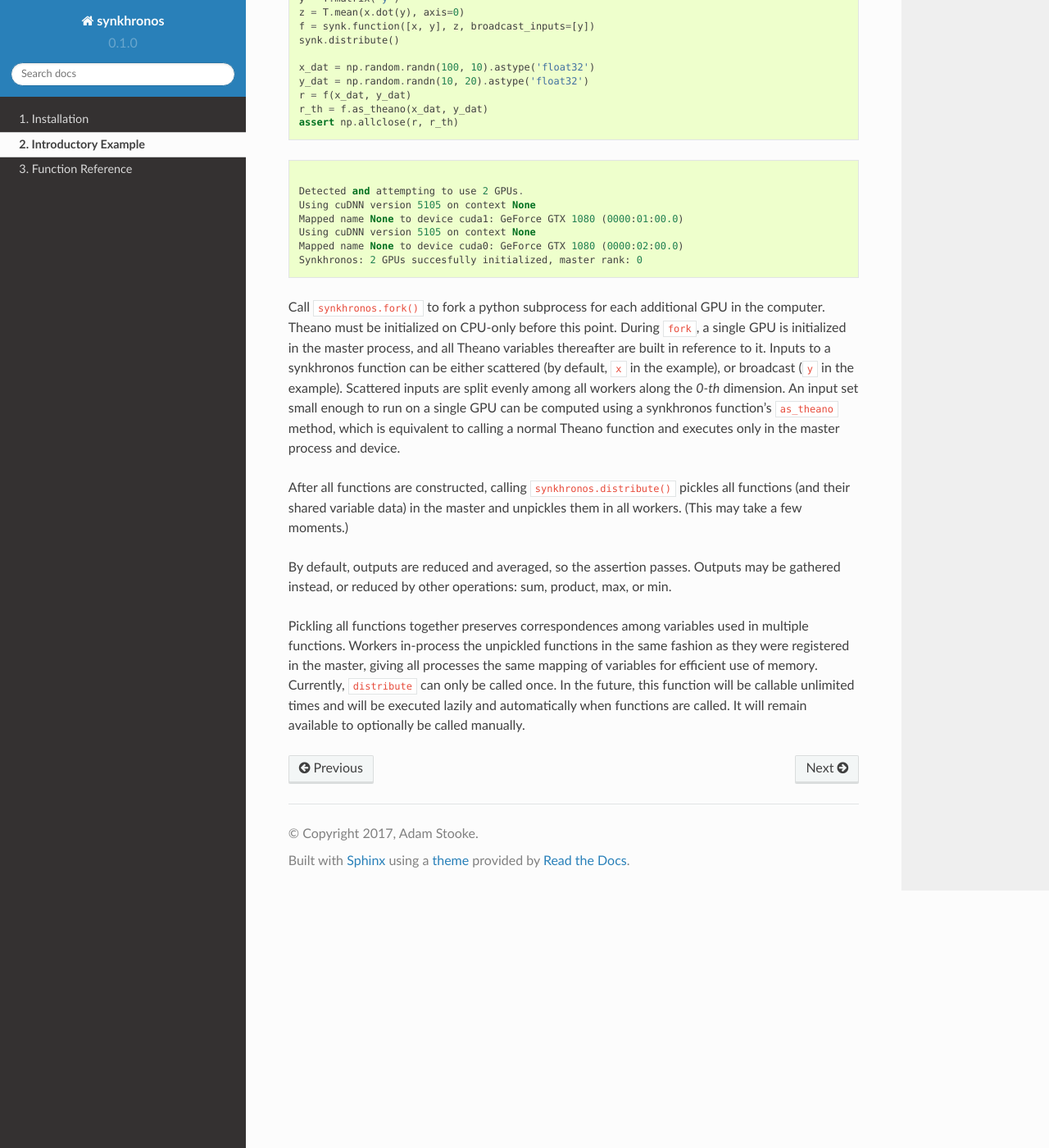
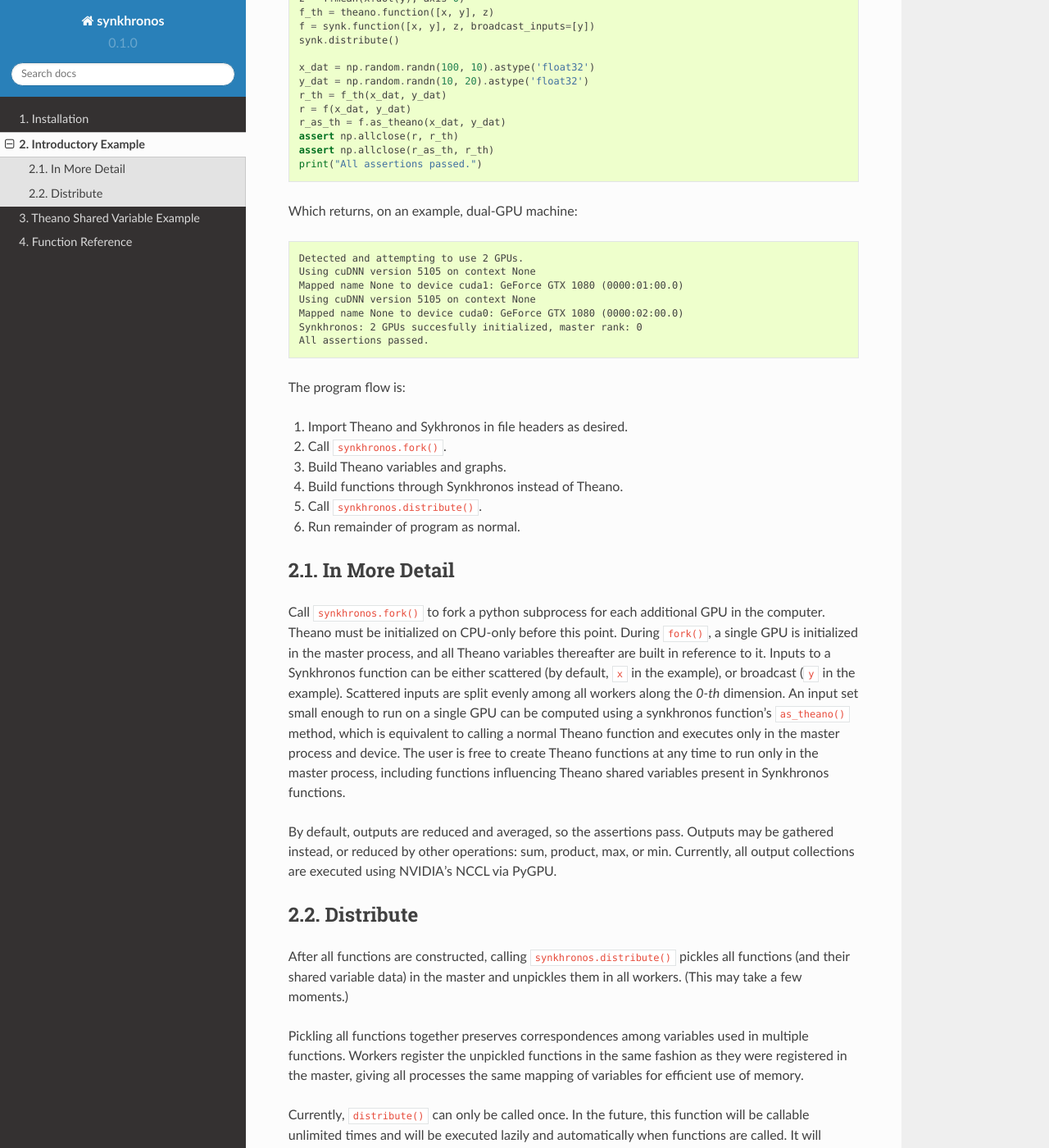
Before and after one commit to astooke/Synkhronos, a Sphinx documentation site: the page built from docs/source/pages/intro_example.rst, in a window 1280 px wide and 1400 px high, scrolled down 317 px. Shown: the whole window at 82% size. Built offline with Sphinx 7.4.7 and the Read the Docs theme 2.0.0, drawn with Linux system fonts in a browser that asks for light colours.

Commit message:
fixed shared var gpuarray reference; docs updates

```diff
--- a/TODO.txt
+++ b/TODO.txt
@@ -1,12 +1,12 @@
 TODO yet... no particular order.
 
-Next item: 25
+Next item: 26
 
 
 
 6. TESTS...
 20. Need to offer some sort of batch_size arg to functions, so can pass full shmem array even when it's only partially full of data....also think about how user can fill it in easily: shmem[:] = func(), when shmem is not the same size (in 0-th dimension) as the output of func.
+20b. Generally need to improve management of synkhronos shared variables; keep in mind the lasagne mnist shuffle SGD example--put all data in shared array at the start and communicate only indeces to workers.
 22. Something about separate CPU cores for different GPUs?  This might wait until working a dual-socket machine.
 23. Sliced functions for when data batch is too large for GPU
 24. does Theano expose input checking for functions and/or input variables?
-25. change inputs order to gpu comm funcs so shared_vars can be used without keyword
--- a/docs/source/examples/example_0.py
+++ b/docs/source/examples/example_0.py
@@ -1,4 +1,3 @@
-
 import numpy as np
 import theano
 import theano.tensor as T
@@ -8,11 +7,15 @@
 x = T.matrix('x')
 y = T.matrix('y')
 z = T.mean(x.dot(y), axis=0)
+f_th = theano.function([x, y], z)
 f = synk.function([x, y], z, broadcast_inputs=[y])
 synk.distribute()
 
 x_dat = np.random.randn(100, 10).astype('float32')
 y_dat = np.random.randn(10, 20).astype('float32')
+r_th = f_th(x_dat, y_dat)
 r = f(x_dat, y_dat)
-r_th = f.as_theano(x_dat, y_dat)
+r_as_th = f.as_theano(x_dat, y_dat)
 assert np.allclose(r, r_th)
+assert np.allclose(r_as_th, r_th)
+print("All assertions passed.")
--- a/docs/source/examples/example_0.txt
+++ b/docs/source/examples/example_0.txt
@@ -1,7 +1,7 @@
-
 Detected and attempting to use 2 GPUs.
 Using cuDNN version 5105 on context None
 Mapped name None to device cuda1: GeForce GTX 1080 (0000:01:00.0)
 Using cuDNN version 5105 on context None
 Mapped name None to device cuda0: GeForce GTX 1080 (0000:02:00.0)
 Synkhronos: 2 GPUs succesfully initialized, master rank: 0
+All assertions passed.
--- /dev/null
+++ b/docs/source/examples/example_1.py
@@ -0,0 +1,35 @@
+import numpy as np
+import theano
+import theano.tensor as T
+import synkhronos as synk
+
+synk.fork()
+s_init = np.ones(3, dtype='float32')
+x = T.matrix('x')
+s = theano.shared(s_init, name='s')
+s_old = s
+f = synk.function([x], updates={s: T.sum(x * s, axis=0)})
+synk.distribute()
+x_dat = np.array([[1., 1, 1],
+                  [2, 2, 2],
+                  [3, 3, 3],
+                  [4, 4, 4]]).astype('float32')
+print("\ns initial:\n", s.get_value())
+f.as_theano(x_dat)
+print("\ns after Theano call:\n", s.get_value())
+s.set_value(s_init)
+f(x_dat)
+print("\nlocal s after reset and Synkhronos call:\n", s.get_value())
+gathered_s = synk.gather(s, nd_up=1)
+print("\ngathered s:\n", gathered_s)
+synk.reduce(s, op="sum")
+print("\nlocal s after in-place reduce:\n", s.get_value())
+gathered_s = synk.gather(s, nd_up=1)
+print("\ngathered s after reduce:\n", gathered_s)
+s.set_value(s_init)
+synk.broadcast(s)
+f(x_dat)
+synk.all_reduce(s, op="sum")
+gathered_s = synk.gather(s, nd_up=1)
+print("\ngathered s after local reset, broadcast, Synkhronos call, "
+    "and all-reduce:\n", gathered_s)
--- a/docs/source/pages/functions.rst
+++ b/docs/source/pages/functions.rst
@@ -7,4 +7,4 @@
 
 .. autoclass:: synkhronos.master.Function
    :special-members:
-   :members: get_input_shmems, as_theano, __call__
+   :members: get_input_shmems, as_theano, __call__, theano_function, inputs_scatter, collect_modes, reduce_ops, output_to_cpu, name
--- a/docs/source/pages/intro_example.rst
+++ b/docs/source/pages/intro_example.rst
@@ -3,12 +3,34 @@
 
 .. literalinclude:: /examples/example_0.py
 
+Which returns, on an example, dual-GPU machine:
+
 .. literalinclude:: /examples/example_0.txt
+    :language: text
 
-Call ``synkhronos.fork()`` to fork a python subprocess for each additional GPU in the computer.  Theano must be initialized on CPU-only before this point.  During ``fork``, a single GPU is initialized in the master process, and all Theano variables thereafter are built in reference to it.  Inputs to a synkhronos function can be either scattered (by default, ``x`` in the example), or broadcast (``y`` in the example).  Scattered inputs are split evenly among all workers along the `0-th` dimension.  An input set small enough to run on a single GPU can be computed using a synkhronos function's ``as_theano`` method, which is equivalent to calling a normal Theano function and executes only in the master process and device.
+The program flow is:
+
+1. Import Theano and Sykhronos in file headers as desired.
+2. Call ``synkhronos.fork()``.
+3. Build Theano variables and graphs.
+4. Build functions through Synkhronos instead of Theano.
+5. Call ``synkhronos.distribute()``.
+6. Run remainder of program as normal.
+
+In More Detail
+--------------
+
+Call ``synkhronos.fork()`` to fork a python subprocess for each additional GPU in the computer.  Theano must be initialized on CPU-only before this point.  During ``fork()``, a single GPU is initialized in the master process, and all Theano variables thereafter are built in reference to it.  Inputs to a Synkhronos function can be either scattered (by default, ``x`` in the example), or broadcast (``y`` in the example).  Scattered inputs are split evenly among all workers along the `0-th` dimension.  An input set small enough to run on a single GPU can be computed using a synkhronos function's ``as_theano()`` method, which is equivalent to calling a normal Theano function and executes only in the master process and device.  The user is free to create Theano functions at any time to run only in the master process, including functions influencing Theano shared variables present in Synkhronos functions.
+
+By default, outputs are reduced and averaged, so the assertions pass.  Outputs may be gathered instead, or reduced by other operations: sum, product, max, or min.  Currently, all output collections are executed using NVIDIA's NCCL via PyGPU.
+
+
+Distribute
+----------
 
 After all functions are constructed, calling ``synkhronos.distribute()`` pickles all functions (and their shared variable data) in the master and unpickles them in all workers.  (This may take a few moments.)
 
-By default, outputs are reduced and averaged, so the assertion passes.  Outputs may be gathered instead, or reduced by other operations: sum, product, max, or min.
 
-Pickling all functions together preserves correspondences among variables used in multiple functions.  Workers in-process the unpickled functions in the same fashion as they were registered in the master, giving all processes the same mapping of variables for efficient use of memory.  Currently, ``distribute`` can only be called once.  In the future, this function will be callable unlimited times and will be executed lazily and automatically when functions are called.  It will remain available to optionally be called manually.
+Pickling all functions together preserves correspondences among variables used in multiple functions.  Workers register the unpickled functions in the same fashion as they were registered in the master, giving all processes the same mapping of variables for efficient use of memory.
+
+Currently, ``distribute()`` can only be called once.  In the future, this function will be callable unlimited times and will be executed lazily and automatically when functions are called.  It will remain available to optionally be called manually.
```
Also changed, not shown: docs/source/examples/example_1.txt (added, +23 -0 lines), docs/source/index.rst (+5 -4 lines), docs/source/pages/theano_shared.rst (added, +46 -0 lines), 3 other files.
